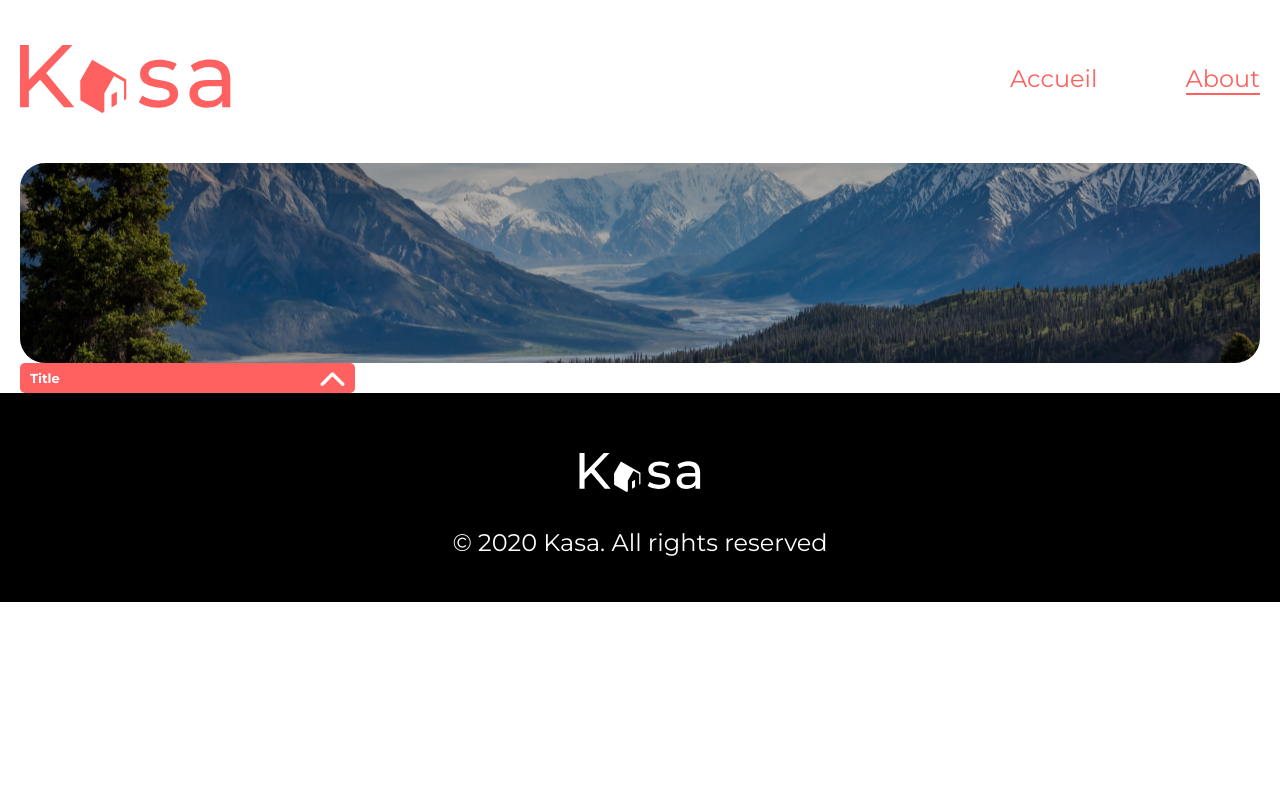
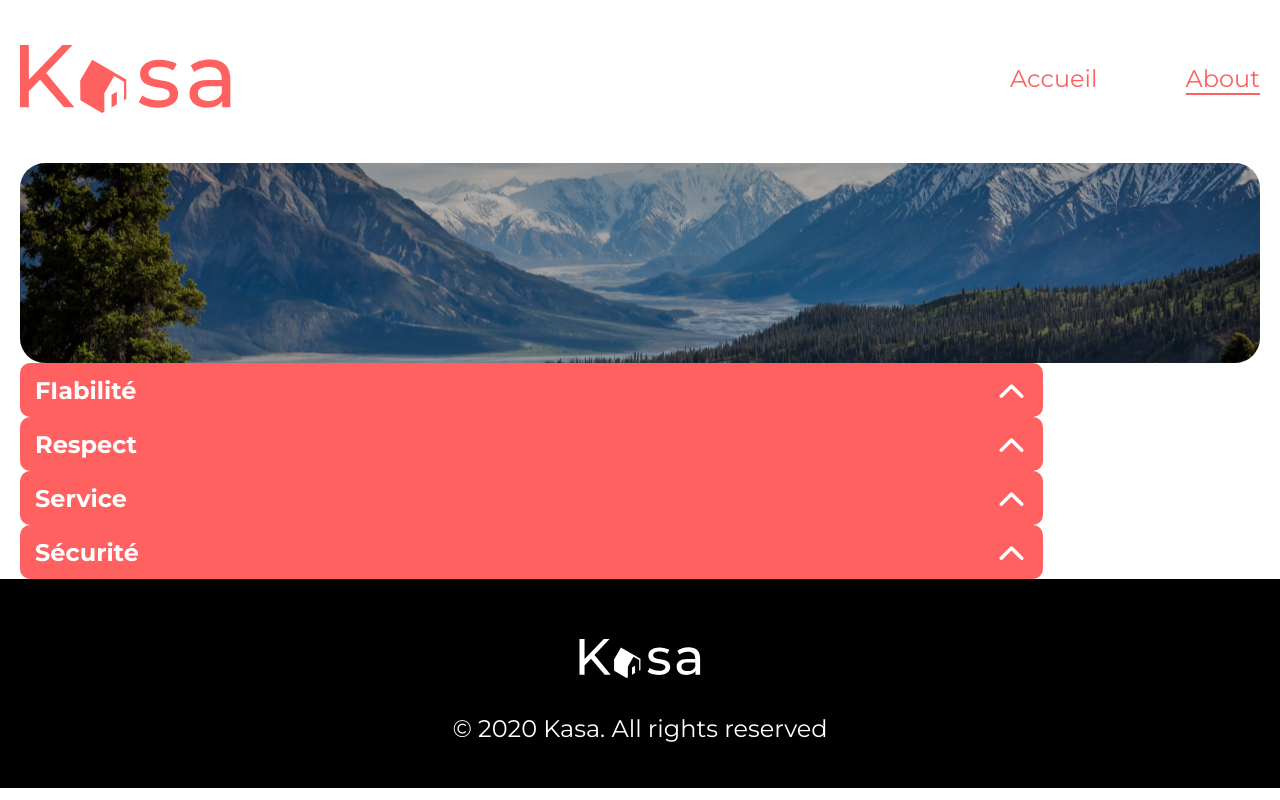
Before and after one commit to foxdrow/Kasa, a React (Create React App) app: page /about in a window 1280 px wide. Built offline with nearby package versions, Linux system fonts and the light colour scheme.

Commit message:
Create all collapse size

```diff
--- a/src/components/Collapse/Collapse.scss
+++ b/src/components/Collapse/Collapse.scss
@@ -33,6 +33,7 @@ $color-bg: #f6f6f6;
   &_large {
     width: 102.3rem;
     .collapse__title {
+      border-radius: 10px;
       font-size: 2.4rem;
       padding: 1.1rem 1.5rem;
     }
@@ -43,12 +44,16 @@ $color-bg: #f6f6f6;
   &_small {
     width: 33.5rem;
     .collapse__title {
+      border-radius: 10px;
       font-size: 1.3rem;
-      padding: 1rem 0.6rem 1rem 1rem;
+      padding: 1rem 0.8rem 1rem 1rem;
       height: 3rem;
+      img {
+        width: 2rem;
+      }
     }
     .collapse__content {
-      padding: 2rem;
+      padding: 1.5rem 2rem;
       font-size: 1.2rem;
     }
   }
--- a/src/pages/About.jsx
+++ b/src/pages/About.jsx
@@ -4,9 +4,28 @@ import AboutImage from "../assets/images/About_banner.png";
 import Collapse from "../components/Collapse/Collapse";
 const About = () => {
   return (
-    <MainContainer>
+    <MainContainer className="about">
       <Banner image={AboutImage} />
-      <Collapse title="Title" content={["content",'test1']}/>
+      <Collapse
+        size="large"
+        title="FIabilité"
+        content="Les annonces postées sur Kasa garantissent une fiabilité totale. Les photos sont conformes aux logements, et toutes les informations sont régulièrement vérifiées par nos équipes."
+      />
+      <Collapse
+        size="large"
+        title="Respect"
+        content="La bienveillance fait partie des valeurs fondatrices de Kasa. Tout comportement discriminatoire ou de perturbation du voisinage entraînera une exclusion de notre plateforme."
+      />
+      <Collapse
+        size="large"
+        title="Service"
+        content="La bienveillance fait partie des valeurs fondatrices de Kasa. Tout comportement discriminatoire ou de perturbation du voisinage entraînera une exclusion de notre plateforme."
+      />
+      <Collapse
+        size="large"
+        title="Sécurité"
+        content="La sécurité est la priorité de Kasa. Aussi bien pour nos hôtes que pour les voyageurs, chaque logement correspond aux critères de sécurité établis par nos services. En laissant une note aussi bien à l'hôte qu'au locataire, cela permet à nos équipes de vérifier que les standards sont bien respectés. Nous organisons également des ateliers sur la sécurité domestique pour nos hôtes."
+      />
     </MainContainer>
   );
 };
--- a/src/styles/pages/__pages-dir.scss
+++ b/src/styles/pages/__pages-dir.scss
@@ -1 +1,2 @@
 @import "home";
+@import "about";
--- /dev/null
+++ b/src/styles/pages/_about.scss
@@ -0,0 +1,3 @@
+.about {
+
+}
```
Also changed, not shown: src/components/Collapse/Collapse.jsx (+7 -3 lines).
